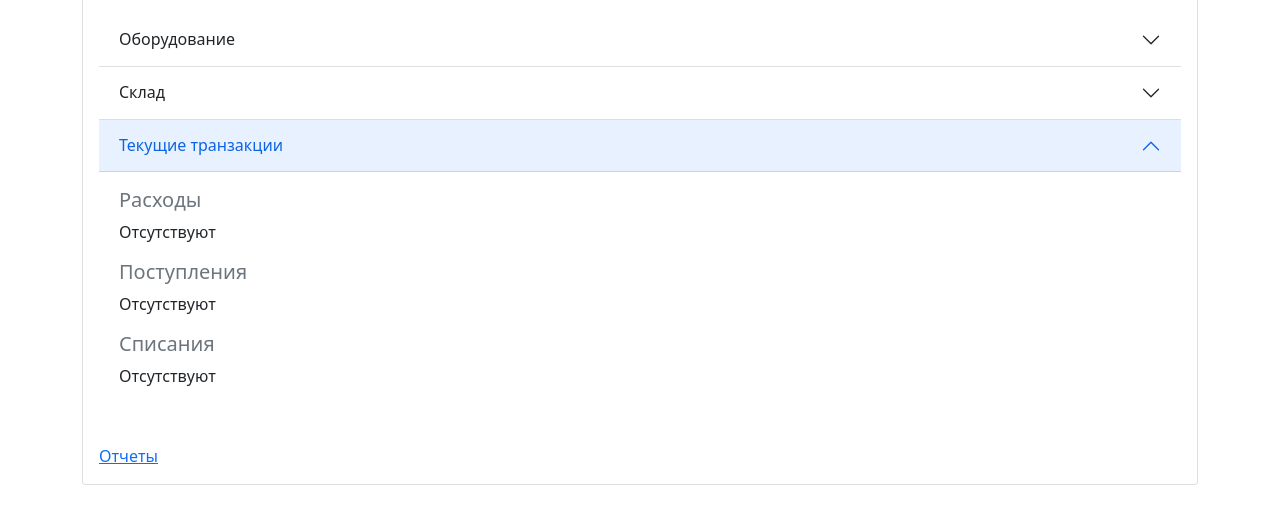
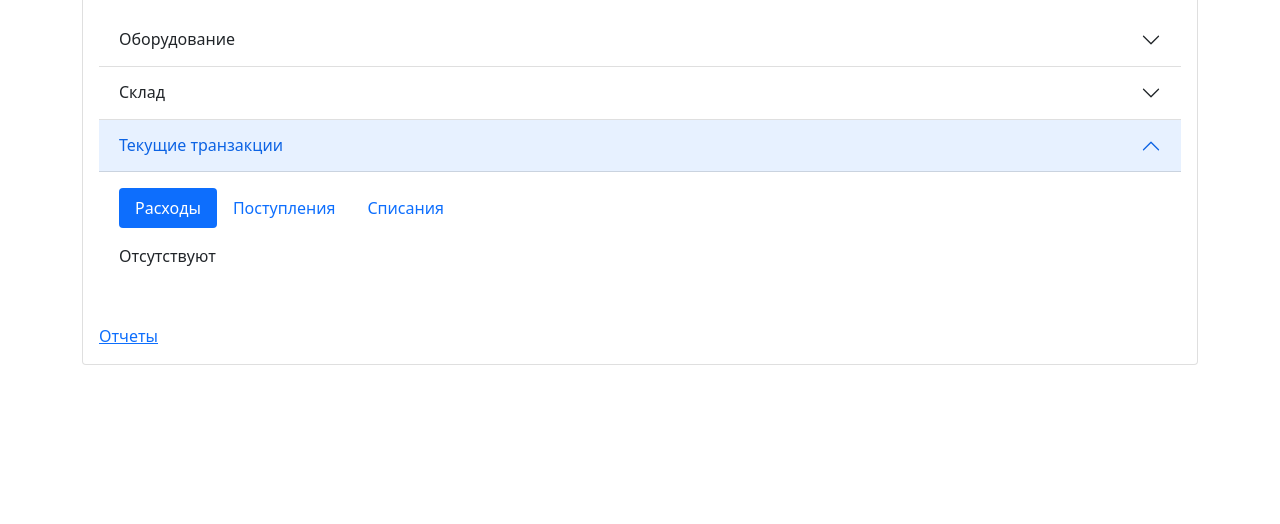
Before and after one commit to altWulff/Not-Detail-Poster, a Flask app: template app/templates/index.html in a window 1280 px wide, after a click on "Текущие транзакции". Shown: the part 205-729 px from the top of the page. Run offline with Flask 2, Linux system fonts and the light colour scheme; a user stored in the database is signed in; tables that the repository leaves empty hold one stand-in row (values such as "Sample post"); the template is opened without the code that fills it: values that come from a table or form of the project are taken from there, most other values are stand-ins (such as "Sample title", 1, 10 or a date in 2020); some libraries are stand-ins or nearby versions.

Commit message:
Charming transaction view, use tab pills

```diff
--- a/app/templates/_coffee_shop_view.html
+++ b/app/templates/_coffee_shop_view.html
@@ -59,12 +59,7 @@
                             {% if is_report_send(coffee_shop.id) %}
                             <p class="card-text">{{ _('Отчет за день отправлен') }}</p>
                             {% else %}
-                            <h5 class="text-muted">{{ _('Расходы') }}</h5>
-                            {{ render_expansion_by_day(expense.get_local(coffee_shop.id, True)) }}
-                            <h5 class="text-muted">{{ _('Поступления') }}</h5>
-                            {{ render_supply_by_day(supply.get_local_by_shop(coffee_shop.id)) }}
-                            <h5 class="text-muted">{{ _('Списания') }}</h5>
-                            {{ render_write_off_on_day(write_off.get_local_by_shop(coffee_shop.id)) }}
+                            {% include '_transaction_view.html' %}
                             {% endif %}
                         </div>
                     </div>
--- /dev/null
+++ b/app/templates/_transaction_view.html
@@ -0,0 +1,22 @@
+<ul class="nav nav-pills mb-3" id="pills-tab" role="tablist">
+    <li class="nav-item" role="presentation">
+        <button class="nav-link active" id="pills-expansion-tab" data-bs-toggle="pill" data-bs-target="#pills-expansion" type="button" role="tab" aria-controls="pills-expansion" aria-selected="true">{{ _('Расходы') }}</button>
+    </li>
+    <li class="nav-item" role="presentation">
+        <button class="nav-link" id="pills-supply-tab" data-bs-toggle="pill" data-bs-target="#pills-supply" type="button" role="tab" aria-controls="pills-supply" aria-selected="false">{{ _('Поступления') }}</button>
+    </li>
+    <li class="nav-item" role="presentation">
+        <button class="nav-link" id="pills-write_off-tab" data-bs-toggle="pill" data-bs-target="#pills-write_off" type="button" role="tab" aria-controls="pills-write_off" aria-selected="false">{{ _('Списания') }}</button>
+    </li>
+</ul>
+<div class="tab-content" id="pills-tabContent">
+    <div class="tab-pane fade show active" id="pills-expansion" role="tabpanel" aria-labelledby="pills-expansion-tab">
+        {{ render_expansion_by_day(expense.get_local(coffee_shop.id, True)) }}
+    </div>
+    <div class="tab-pane fade" id="pills-supply" role="tabpanel" aria-labelledby="pills-supply-tab">
+        {{ render_supply_by_day(supply.get_local_by_shop(coffee_shop.id)) }}
+    </div>
+    <div class="tab-pane fade" id="pills-write_off" role="tabpanel" aria-labelledby="pills-write_off-tab">
+        {{ render_write_off_on_day(write_off.get_local_by_shop(coffee_shop.id)) }}
+    </div>
+</div>
```
